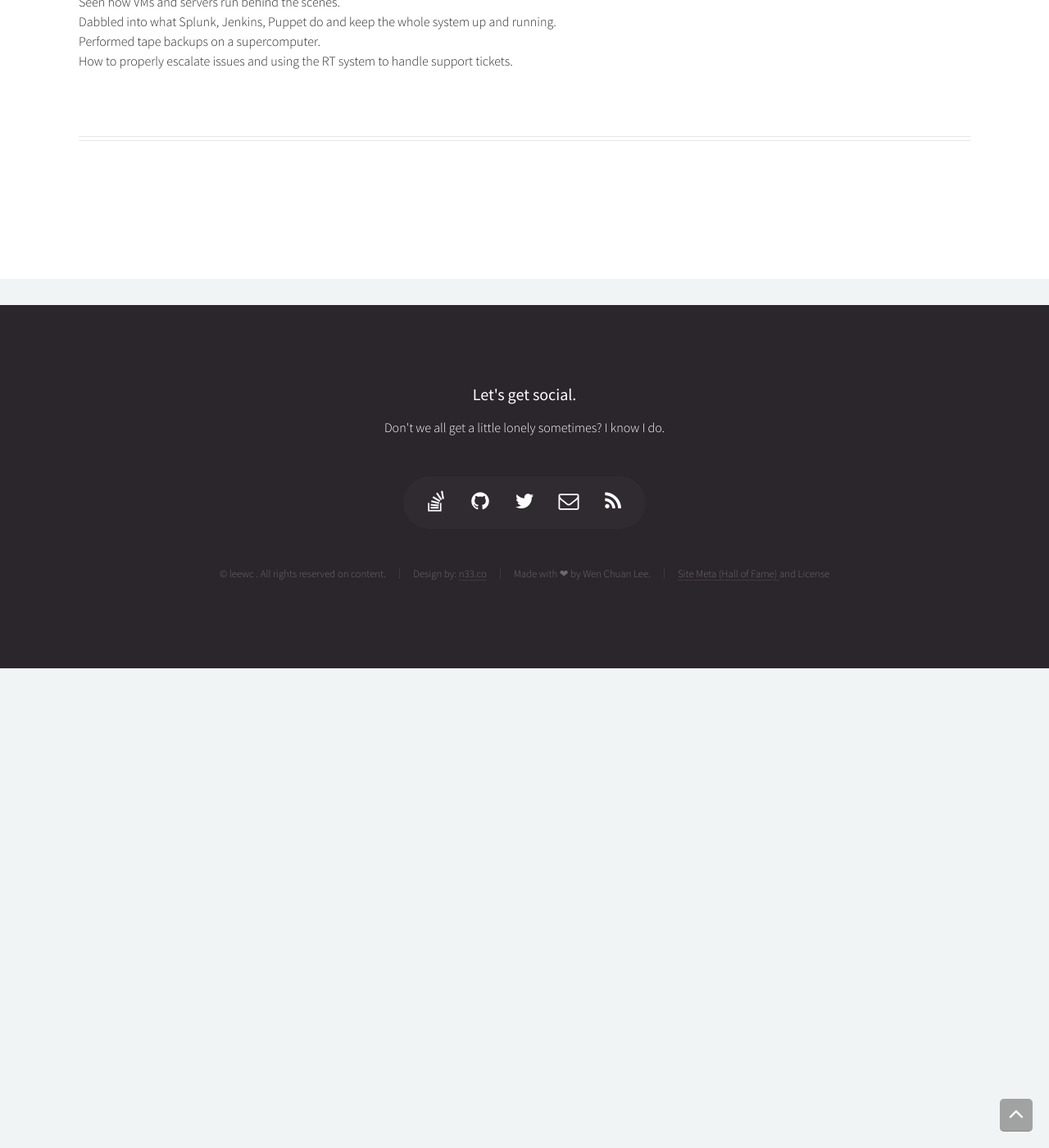
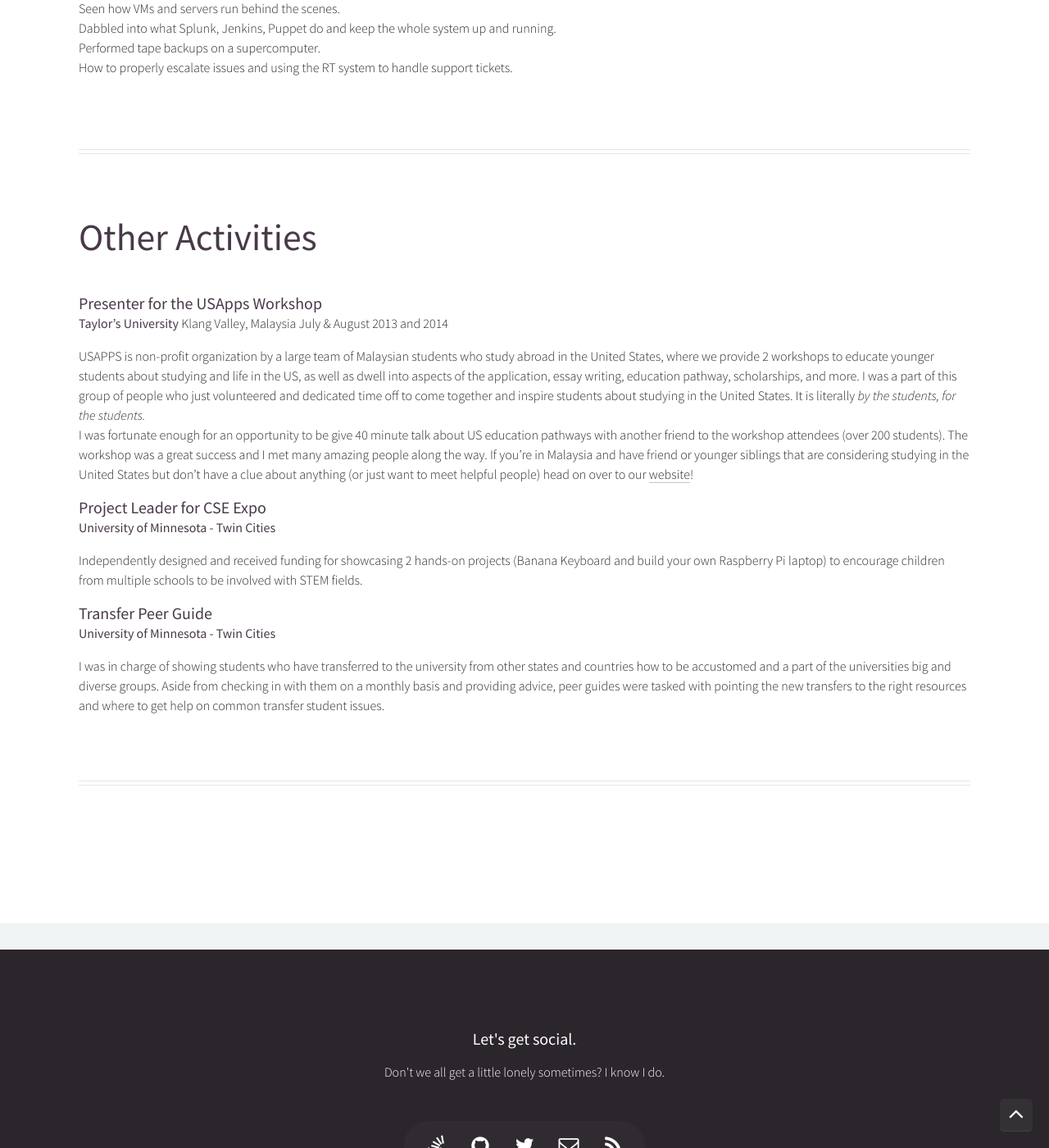
Before and after one commit to leewc/legacy, a Jekyll site: the page built from pages/resume.md, in a window 1280 px wide and 1400 px high, scrolled down 2332 px. Shown: the whole window at 82% size. Built offline with Jekyll 4.4.1, drawn with Linux system fonts in a browser that asks for light colours; some of the changed text lies outside the part shown.

```diff
--- a/pages/post-dir/posts.html
+++ b/pages/post-dir/posts.html
@@ -17,6 +17,7 @@ permalink: /posts/
 	    <div class="unit-inner unit-article-inner">
 	        <div class="excerpt">
 	            <div class="bd">
+	            {% if post.subtitle %} <strong>{{ post.subtitle }}</strong> {% endif %}
 	                <div class="entry-excerpt">
 	                    {{ post.excerpt }}
 	                </div>
@@ -26,3 +27,5 @@ permalink: /posts/
 	    </div>
 	</article>
 {% endfor %}
+ <hr/>
+ <div style="text-align: center"> “Fate, it seems, is not without a sense of irony.” - <i>Morpheus, the Matrix</i> </div>
--- a/pages/post-dir/thoughts.html
+++ b/pages/post-dir/thoughts.html
@@ -7,9 +7,9 @@ permalink : /thoughts/
 ---
 
 {% for post in site.categories['thoughts'] %}
-    <h1>
+    <h2>
       <a class="post-link" href="{{ post.url | prepend: site.baseurl }}">{{ post.title }}</a>
-    </h1>
+    </h2>
     <span class="post-meta">{{ post.date | date: "%b %-d, %Y" }}</span>
 	<article class="unit-article layout-post">
 	    <div class="unit-inner unit-article-inner">
@@ -24,3 +24,5 @@ permalink : /thoughts/
 	    </div>
 	</article>
 {% endfor %}
+ <hr/>
+ <div style="text-align: center"> “Behind every cynic, is a frustrated romantic.” - <i>Peter Bishop, Fringe</i> </div>
--- a/pages/resume.md
+++ b/pages/resume.md
@@ -5,7 +5,9 @@ meta: off
 permalink: /resume/
 ---
 
-<div style="text-align: center"> (If you're a recruiter or prefer a one-page resume that's properly formatted and condensed, please refer to the official PDF version here \\TO LINK) <br /> This page is a more relaxed on formatting and is definitely more than a page. </div>
+<div style="text-align: center" markdown="1"> (If you're a recruiter or prefer a one-page resume that's properly formatted and condensed, please refer to [the official PDF here]/(assets/leewc-resume.pdf)
+<br /> This page is more relaxed on style and formatting and is definitely more than a page.
+</div>
 
 ------
 
@@ -40,7 +42,7 @@ Eden Prairie, Minnesota
 January 2015 - Present
 
 **What I've done:**
-- Written C# software to create a simulated network using customer's MSSQL database backup, development includes using XAML/WPF to create a simple UI, multi-threading to avoid UI thread from locking, parsing device data and fetching complete device data using XML, and the Managed Extensibility Framework (MEF) for loose coupling between each solution.
+- Written C# software to create a simulated network using customer's MSSQL database backup, development includes using XAML/WPF to create a simple UI, multi-threading to avoid UI thread from locking, parsing device data and fetching complete device data using XML, and the Managed Extensibility Framework (MEF) for loose coupling between each solution. LINQ was also used to extract information from the database and handling the XML data.
 - Upgrade legacy installers (from the VB6 days) to ensure newer versions of Windows can install the utility.
 - Maintain and write Unit Test Plans (UTP) and Software Design Documents (SDD) which are formally reviewed.
 
@@ -77,3 +79,25 @@ March 2014 - June 2014
 - Dabbled into what Splunk, Jenkins, Puppet do and keep the whole system up and running.
 - Performed tape backups on a supercomputer.
 - How to properly escalate issues and using the RT system to handle support tickets.
+
+-------
+
+## Other Activities
+<br />
+
+### Presenter for the USApps Workshop
+**Taylor's University**
+Klang Valley, Malaysia
+July & August 2013 and 2014
+- USAPPS is non-profit organization by a large team of Malaysian students who study abroad in the United States, where we provide 2 workshops to educate younger students about studying and life in the US, as well as dwell into aspects of the application, essay writing, education pathway, scholarships, and more. I was a part of this group of people who just volunteered and dedicated time off to come together and inspire students about studying in the United States. It is literally *by the students, for the students.*
+- I was fortunate enough for an opportunity to be give 40 minute talk about US education pathways with another friend to the workshop attendees (over 200 students). The workshop was a great success and I met many amazing people along the way. If you're in Malaysia and have friend or younger siblings that are considering studying in the United States but don't have a clue about anything (or just want to meet helpful people) head on over to our [website](http://www.usapps.org/)!
+<br />
+
+### Project Leader for CSE Expo
+**University of Minnesota - Twin Cities**
+- Independently designed and received funding for showcasing 2 hands-on projects (Banana Keyboard and build your own Raspberry Pi laptop) to encourage children from multiple schools to be involved with STEM fields.
+<br />
+
+### Transfer Peer Guide
+**University of Minnesota - Twin Cities**
+- I was in charge of showing students who have transferred to the university from other states and countries how to be accustomed and a part of the universities big and diverse groups. Aside from checking in with them on a monthly basis and providing advice, peer guides were tasked with pointing the new transfers to the right resources and where to get help on common transfer student issues.
```
Also changed, not shown: other parts of pages/resume.md (+1 -1 lines), _posts/tutorials/2015-04-15-set_up_GitHub_pages_Jekyll_tutorial.md (+5 -6 lines), pages/projects.md (+3 -3 lines), pages/site-meta.md (+2 -3 lines), 1 other file.
